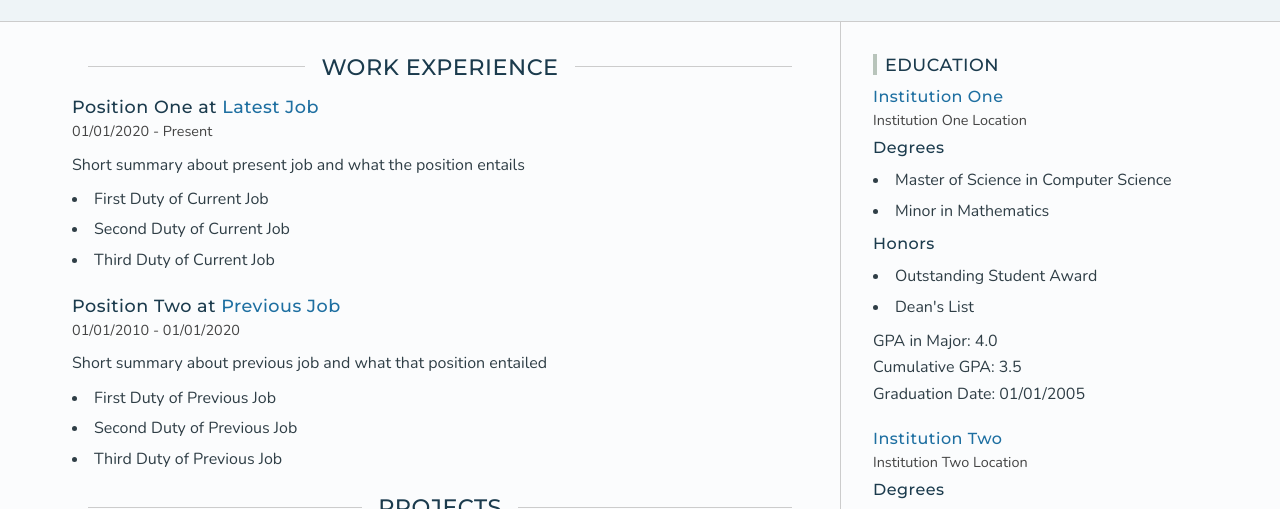
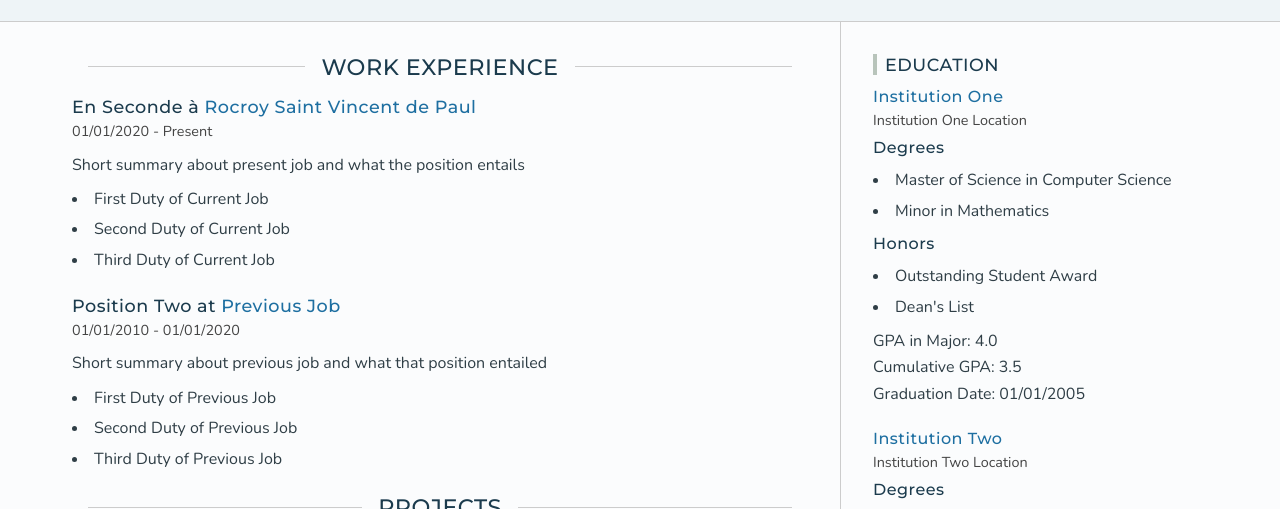
Before and after one commit to 120560849GD/120560849GD.github.io, a plain HTML site: page index.html in a window 1280 px wide. Shown: the part 238-747 px from the top of the page. Drawn offline with nearby package versions, Linux system fonts and the light colour scheme; a script that the page names is missing.

Commit message:
Update index.html

```diff
--- a/index.html
+++ b/index.html
@@ -166,7 +166,7 @@
                 <section>
                   <h3>
 
-                      Position One at <a href="https://sample.com">Latest Job</a>
+                      En Seconde à <a href="https://rocroysvp.fr/">Rocroy Saint Vincent de Paul</a>
 
                   </h3>
 
```
